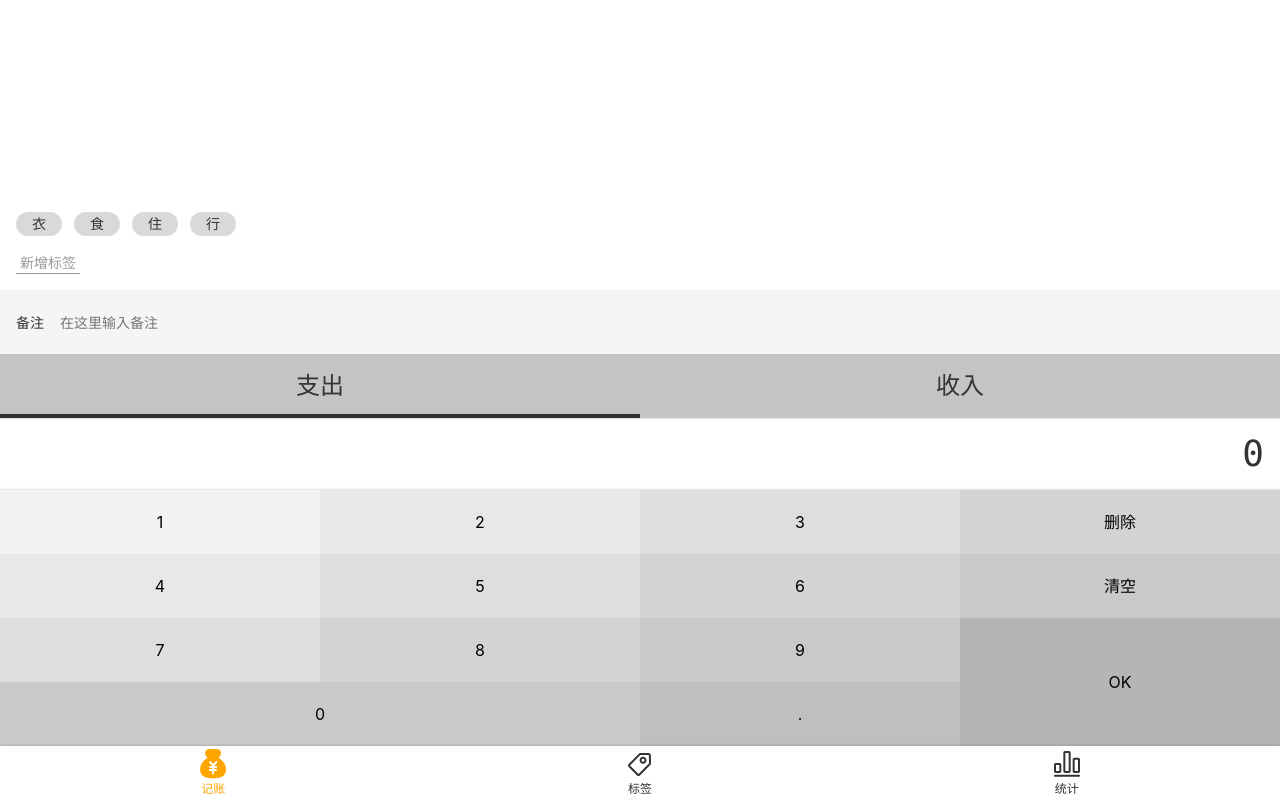
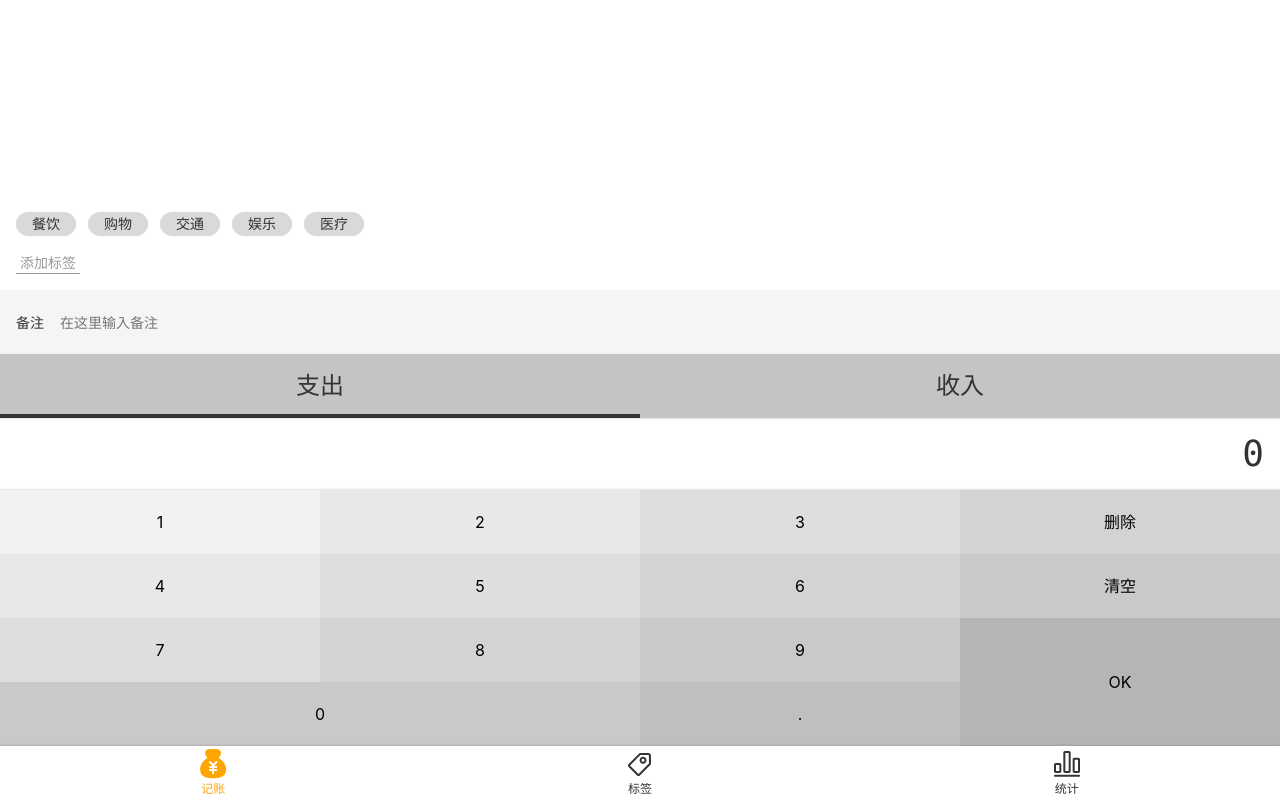
Before and after one commit to jianlong5296/morney-5, a Vue app: page /#/money in a window 1280 px wide. Both pictures are taken after a click on the button "删除". Built offline with nearby package versions, Linux system fonts and the light colour scheme.

Commit message:
初步完成 Tags.vue 可以选中或取消tags

```diff
--- a/src/components/Money/Notes.vue
+++ b/src/components/Money/Notes.vue
@@ -1,16 +1,23 @@
 <template>
     <div>
+        {{value}}
         <label class="notes">
             <span class="name">备注</span>
-            <input type="text" placeholder="在这里输入备注">
+            <input type="text"
+                   v-model="value"
+                   placeholder="在这里输入备注">
         </label>
     </div>
 </template>
 
 <script lang="ts">
-    export default {
-        name: 'Notes'
-    };
+    import Vue from 'vue';
+    import {Component} from 'vue-property-decorator';
+
+    @Component
+    export default class Notes extends Vue {
+        value = '';
+    }
 </script>
 
 <style lang="scss" scoped>
@@ -20,9 +27,11 @@
         padding-left: 16px;
         display: flex;
         align-items: center;
+
         .name {
             padding-right: 16px;
         }
+
         input {
             height: 64px;
             flex-grow: 1;
--- a/src/components/Money/NumberPad.vue
+++ b/src/components/Money/NumberPad.vue
@@ -30,8 +30,9 @@
         inputContent(event:KeyboardEvent) {
             const button = (event.target as HTMLButtonElement);
             const input = button.textContent as string;
-            if (this.output.length === 16) {return;}
+            // if (this.output.length === 16) {return;}
             if (this.output === '0'){
+ //stringObject.indexOf(子串，开始检索位置)，找到一个子串，返回子串的第一次出现的位置
                 if ('0123456789'.indexOf(input) >= 0){
                     this.output = input;
                 } else {
--- a/src/components/Money/Tags.vue
+++ b/src/components/Money/Tags.vue
@@ -1,22 +1,35 @@
 <template>
     <div class="tags">
         <div class="new">
-            <button>新增标签</button>
+            <button>添加标签</button>
         </div>
         <ul class="current">
-            <li>衣</li>
-            <li>食</li>
-            <li>住</li>
-            <li>行</li>
+            <li v-for="tag in dataSource" :key="tag"
+                :class="{selected:selectedTags.indexOf(tag)>=0}"
+                @click="toggle(tag)">{{tag}}
+            </li>
         </ul>
     </div>
-
 </template>
 
 <script lang="ts">
-    export default {
-        name: 'Tags'
-    };
+    import Vue from 'vue';
+    import {Component, Prop} from 'vue-property-decorator';
+
+    @Component
+    export default class Tags extends Vue {
+        @Prop() dataSource: string[] | undefined;
+        selectedTags: string[] = [];
+
+        toggle(tag: string) {
+            const index = this.selectedTags.indexOf(tag);
+            if (index >= 0) {
+                this.selectedTags.splice(index, 1);
+            } else {
+                this.selectedTags.push(tag);
+            }
+        }
+    }
 </script>
 
 <style lang="scss" scoped>
@@ -26,11 +39,14 @@
         flex-grow: 1;
         display: flex;
         flex-direction: column-reverse;
+
         > .current {
             display: flex;
             flex-wrap: wrap;
+
             > li {
-                background: #d9d9d9;
+                $bg: #d9d9d9;
+                background: $bg;
                 $h: 24px;
                 height: $h;
                 line-height: $h;
@@ -38,10 +54,17 @@
                 padding: 0 16px;
                 margin-right: 12px;
                 margin-top: 4px;
+
+                &.selected {
+                    background: darken($bg, 30%);
+                    color: white;
+                }
             }
         }
+
         > .new {
             padding-top: 16px;
+
             button {
                 background: transparent;
                 border: none;
--- a/src/views/Money.vue
+++ b/src/views/Money.vue
@@ -3,11 +3,11 @@
         <NumberPad/>
         <Types/>
         <Notes/>
-        <Tags/>
+        <Tags :data-source="tags"/>
     </Layout>
 </template>
 
-<script lang="ts">
+<script>
     import NumberPad from '@/components/Money/NumberPad.vue';
     import Types from '@/components/Money/Types.vue';
     import Notes from '@/components/Money/Notes.vue';
@@ -15,6 +15,11 @@
     export default {
         name: 'Money',
         components: {Tags, Notes, Types, NumberPad},
+        data(){
+            return{
+                tags:['餐饮','购物','交通','娱乐','医疗']
+            }
+        },
     };
 </script>
 
```
